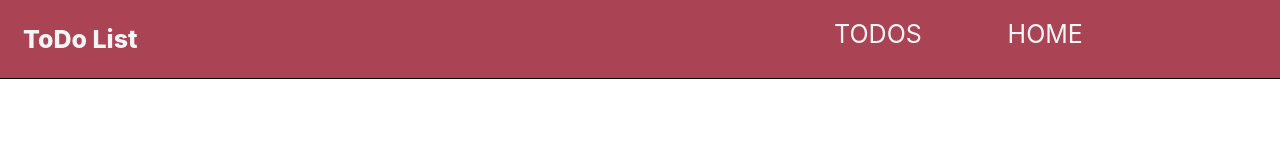
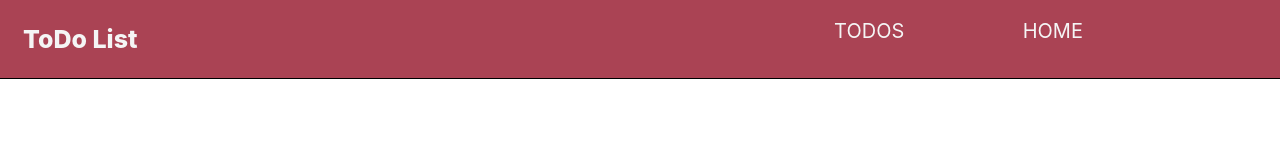
Before and after one commit to Palak-jais/Remainder, a React (Create React App) app: page / in a window 1280 px wide. Shown: the top 160 px of the page. Built offline with nearby package versions, Linux system fonts and the light colour scheme.

Commit message:
Update index.css

```diff
--- a/src/index.css
+++ b/src/index.css
@@ -41,7 +41,7 @@ ul{
 a{
   text-decoration: none;
   color: whitesmoke;
-  font-size: 25px;
+  font-size: 20px;
   cursor: pointer;
   padding: 3px;
 
@@ -246,7 +246,7 @@ span{
     margin-left: 2px;
   }
  ul{
-  width: 75%;
+  width: 50%;
   padding-right:2%;
 
  }
```
